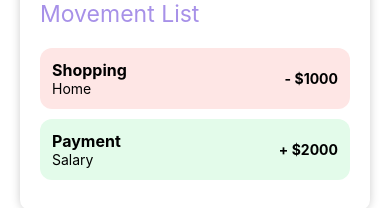
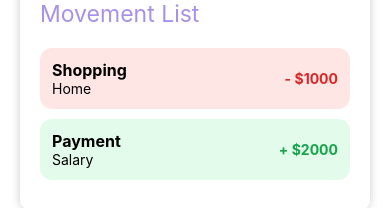
Before and after one commit to Danieruone/rn-budget, a React Native app: screen /Home in a window 390 px wide. Shown: the part 273-481 px from the top of the page. Built offline with nearby package versions, Linux system fonts and the light colour scheme.

Commit message:
Change value color

```diff
--- a/src/components/MovementItem.tsx
+++ b/src/components/MovementItem.tsx
@@ -17,7 +17,14 @@ export const MovementItem = ({ data }: { data: Movement }) => {
         <Text>{data.category}</Text>
       </View>
       <View>
-        <Text style={styles.titleValue}>
+        <Text
+          style={[
+            styles.titleValue,
+            data.type === movementType.expense
+              ? styles.titleValueTextExpense
+              : styles.titleValueTextIncome,
+          ]}
+        >
           {data.type === movementType.expense ? "-" : "+"} ${data.amount}
         </Text>
       </View>
@@ -41,6 +48,12 @@ const styles = StyleSheet.create({
   titleValue: {
     fontWeight: "bold",
   },
+  titleValueTextExpense: {
+    color: "#DC2625",
+  },
+  titleValueTextIncome: {
+    color: "#16A349",
+  },
   expenseMovement: {
     backgroundColor: "#FEE6E5",
   },
```
